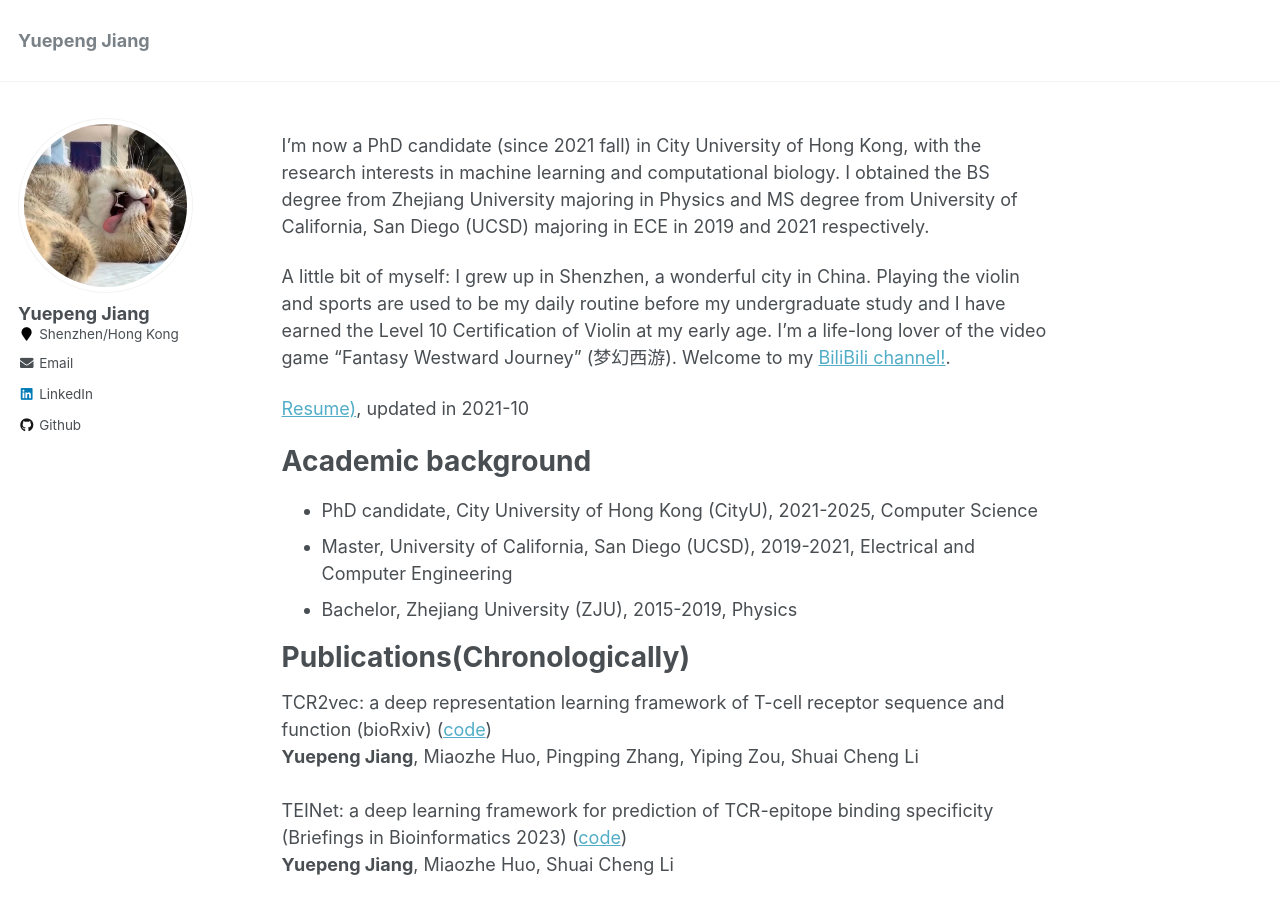
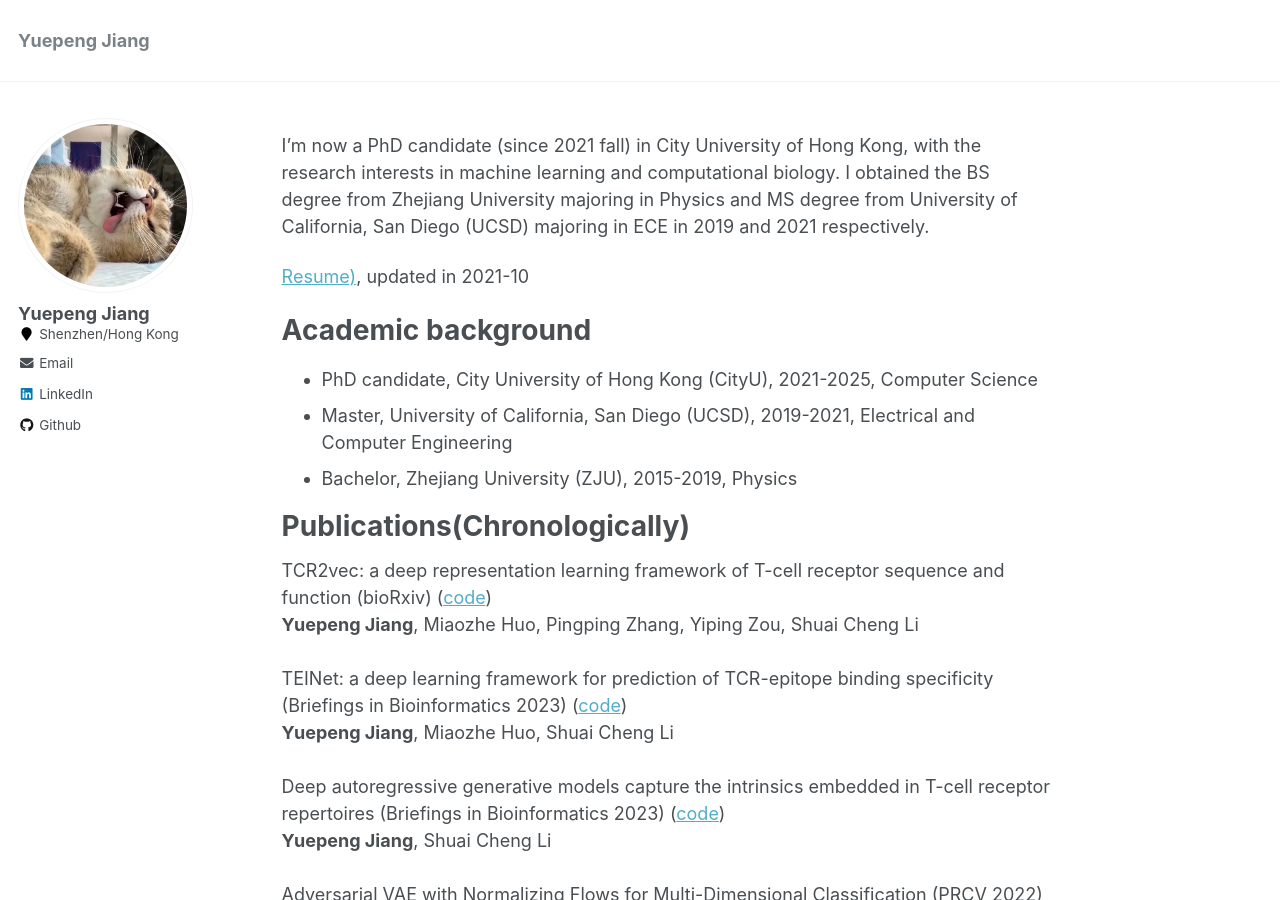
Before and after one commit to jiangdada1221/jiangdada1221.github.io, a Jekyll site: the page built from _pages/about.md, in a window 1280 px wide and 900 px high. Built offline with Jekyll 4.4.1, drawn with Linux system fonts in a browser that asks for light colours.

Commit message:
Update about.md

```diff
--- a/_pages/about.md
+++ b/_pages/about.md
@@ -9,7 +9,7 @@ redirect_from:
 ---
 I'm now a PhD candidate (since 2021 fall) in City University of Hong Kong, with the research interests in machine learning and computational biology. I obtained the BS degree from Zhejiang University majoring in Physics and MS degree from University of California, San Diego (UCSD) majoring in ECE in 2019 and 2021 respectively. <br />
 
-A little bit of myself: I grew up in Shenzhen, a wonderful city in China. Playing the violin and sports are used to be my daily routine before my undergraduate study and I have earned the Level 10 Certification of Violin at my early age. I'm a life-long lover of the video game “Fantasy Westward Journey” (梦幻西游). Welcome to my [BiliBili channel!](https://space.bilibili.com/484406122?spm_id_from=333.1007.0.0). <br />
+<!-- A little bit of myself: I grew up in Shenzhen, a wonderful city in China. Playing the violin and sports are used to be my daily routine before my undergraduate study and I have earned the Level 10 Certification of Violin at my early age. I'm a life-long lover of the video game “Fantasy Westward Journey” (梦幻西游). Welcome to my [BiliBili channel!](https://space.bilibili.com/484406122?spm_id_from=333.1007.0.0). <br /> -->
 
 [Resume)](https://jiangdada1221.github.io/files/CV_2021fall.pdf), updated in 2021-10 <br />
 
```
